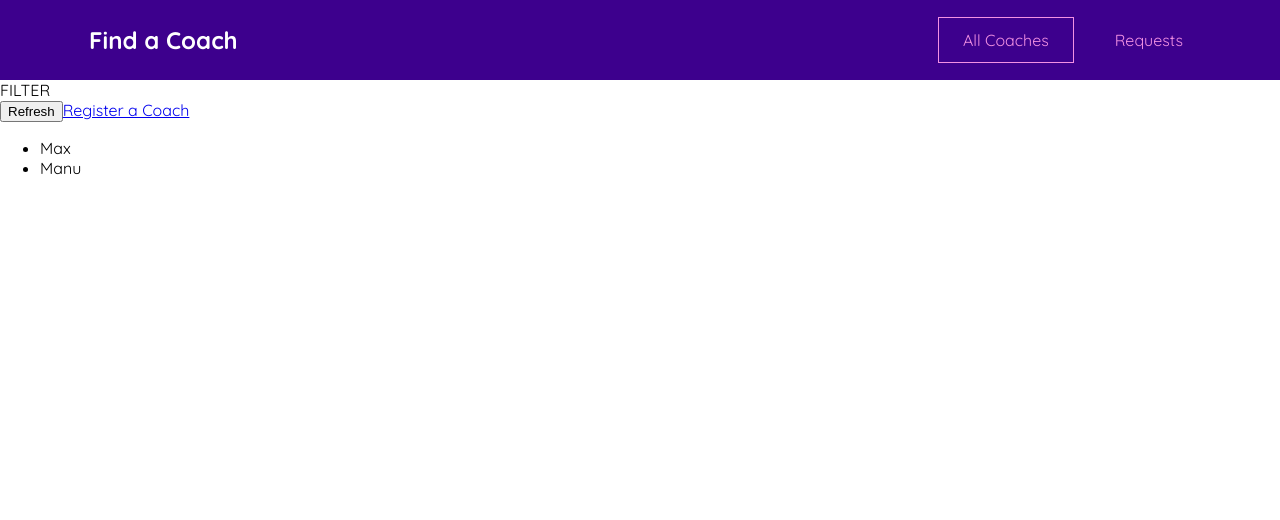
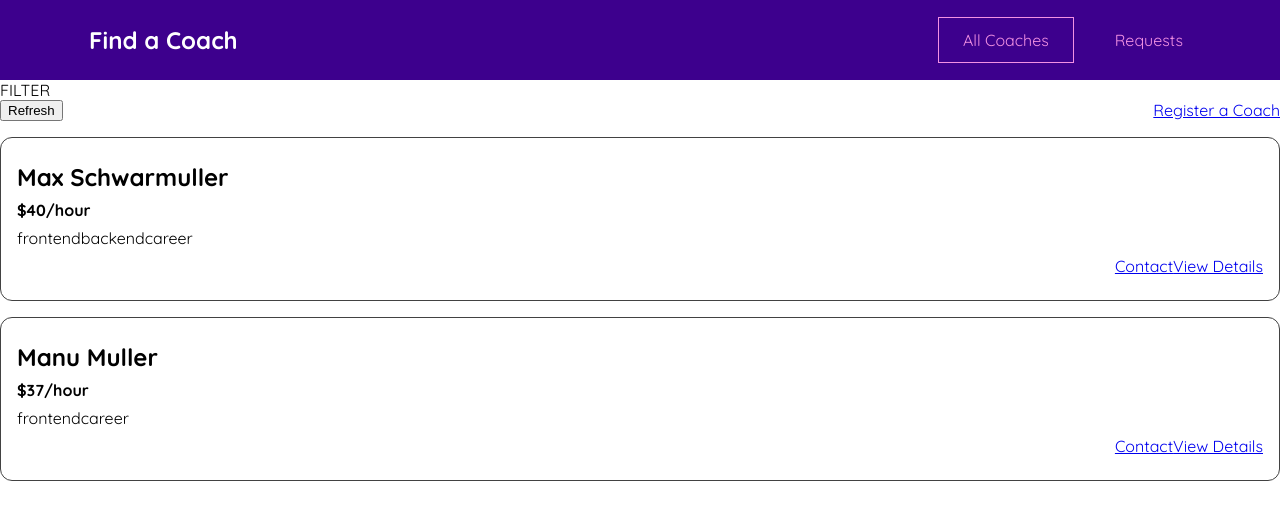
Before and after one commit to VisheshSingh/coachFinderVue, a Vue app: page /coaches in a window 1280 px wide. Shown: the top 520 px of the page. Built offline with nearby package versions, Linux system fonts and the light colour scheme.

Commit message:
CoachItem comp

```diff
--- /dev/null
+++ b/src/components/CoachItem.vue
@@ -0,0 +1,57 @@
+<template>
+  <li>
+    <h3>{{ fullName }}</h3>
+    <h4>${{ rate }}/hour</h4>
+    <div>
+      <span v-for="area in areas" :key="area">{{ area }}</span>
+    </div>
+    <div class="actions">
+      <router-link :to="coachContactLink">Contact</router-link>
+      <router-link :to="coachDetailLink">View Details</router-link>
+    </div>
+  </li>
+</template>
+
+<script>
+export default {
+  props: ['id', 'firstName', 'lastName', 'rate', 'areas'],
+  computed: {
+    fullName() {
+      return `${this.firstName} ${this.lastName}`;
+    },
+    coachContactLink() {
+      return `${this.$route.path}/${this.id}/contact`;
+    },
+    coachDetailLink() {
+      return `${this.$route.path}/${this.id}`;
+    }
+  }
+};
+</script>
+
+<style scoped>
+li {
+  margin: 1rem 0;
+  border: 1px solid #424242;
+  border-radius: 12px;
+  padding: 1rem;
+}
+
+h3 {
+  font-size: 1.5rem;
+}
+
+h3,
+h4 {
+  margin: 0.5rem 0;
+}
+
+div {
+  margin: 0.5rem 0;
+}
+
+.actions {
+  display: flex;
+  justify-content: flex-end;
+}
+</style>
--- a/src/pages/coaches/CoachesList.vue
+++ b/src/pages/coaches/CoachesList.vue
@@ -10,15 +10,25 @@
   </section>
   <section>
     <ul>
-      <li v-for="coach in filteredCoaches" :key="coach.id">
-        {{ coach.firstName }}
-      </li>
+      <coach-item
+        v-for="coach in filteredCoaches"
+        :key="coach.id"
+        :id="coach.id"
+        :firstName="coach.firstName"
+        :lastName="coach.lastName"
+        :rate="coach.hourlyRate"
+        :areas="coach.areas"
+      >
+      </coach-item>
     </ul>
   </section>
 </template>
 
 <script>
+import CoachItem from '../../components/CoachItem';
+
 export default {
+  components: { CoachItem },
   computed: {
     filteredCoaches() {
       return this.$store.getters['coaches/coaches'];
@@ -27,4 +37,15 @@
 };
 </script>
 
-<style></style>
+<style scoped>
+ul {
+  list-style: none;
+  margin: 0;
+  padding: 0;
+}
+
+.controls {
+  display: flex;
+  justify-content: space-between;
+}
+</style>
```
